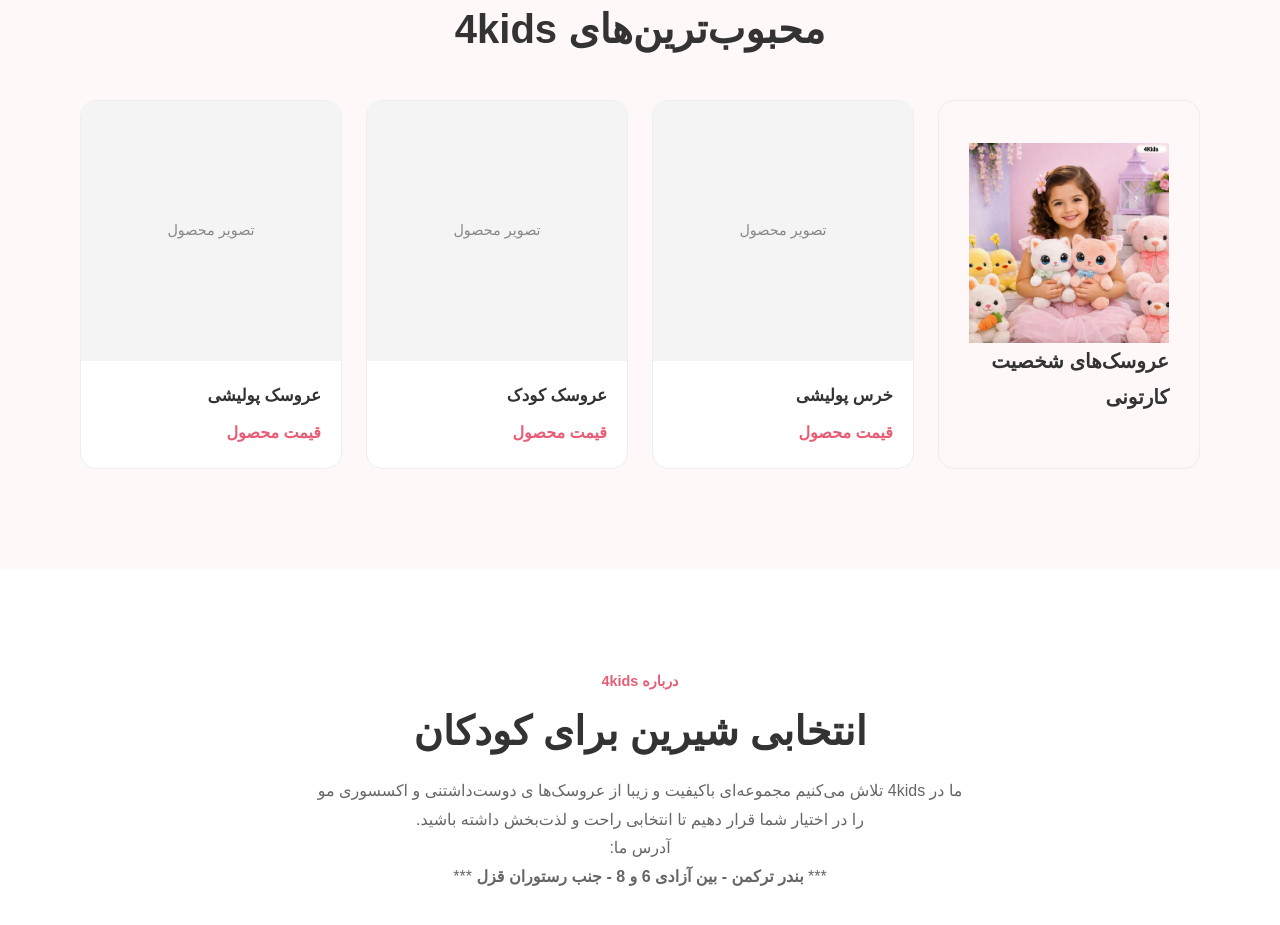
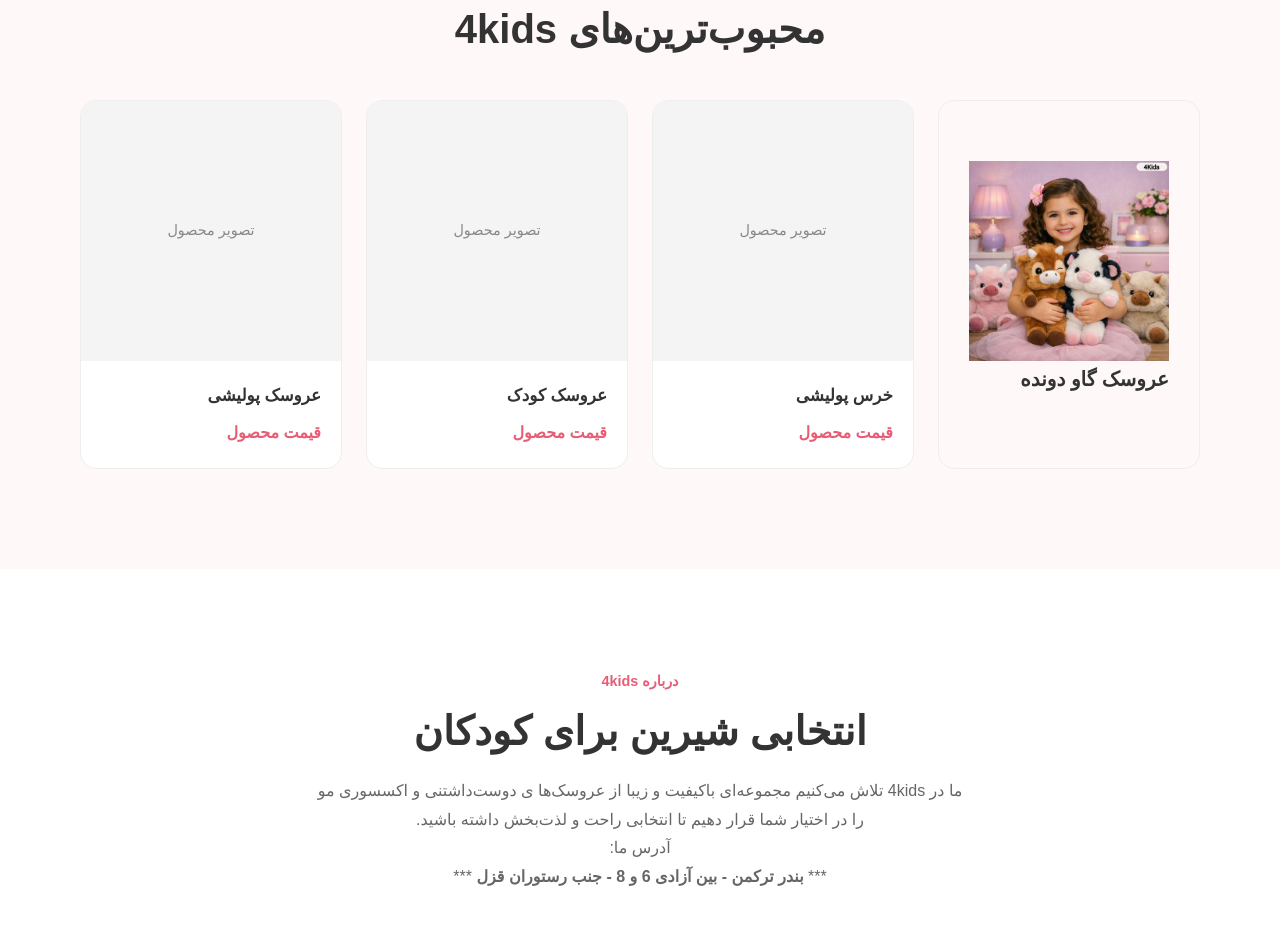
Before and after one commit to Ali-Armani/4kids-shop, a plain HTML site: page index.html in a window 1280 px wide. Shown: the part 1335-2260 px from the top of the page. Drawn offline with Linux system fonts and the light colour scheme.

Commit message:
feat: add running-cow-doll address and name

```diff
--- a/index.html
+++ b/index.html
@@ -124,11 +124,11 @@
 
                   <article class="category-card">
                     <div class="category-image">
-                      <img src="assets/images/cartoon-character-dolls.png" alt="عروسک‌های شخصیت کارتونی">
+                      <img src="assets/images/dolls/running-cow-doll.jpg" alt="عروسک گاو دونده">
                     </div>
 
                     <div class="category-info">
-                      <h3>عروسک‌های شخصیت کارتونی</h3>
+                      <h3>عروسک گاو دونده</h3>
                     </div>
                   </article>
 
```
